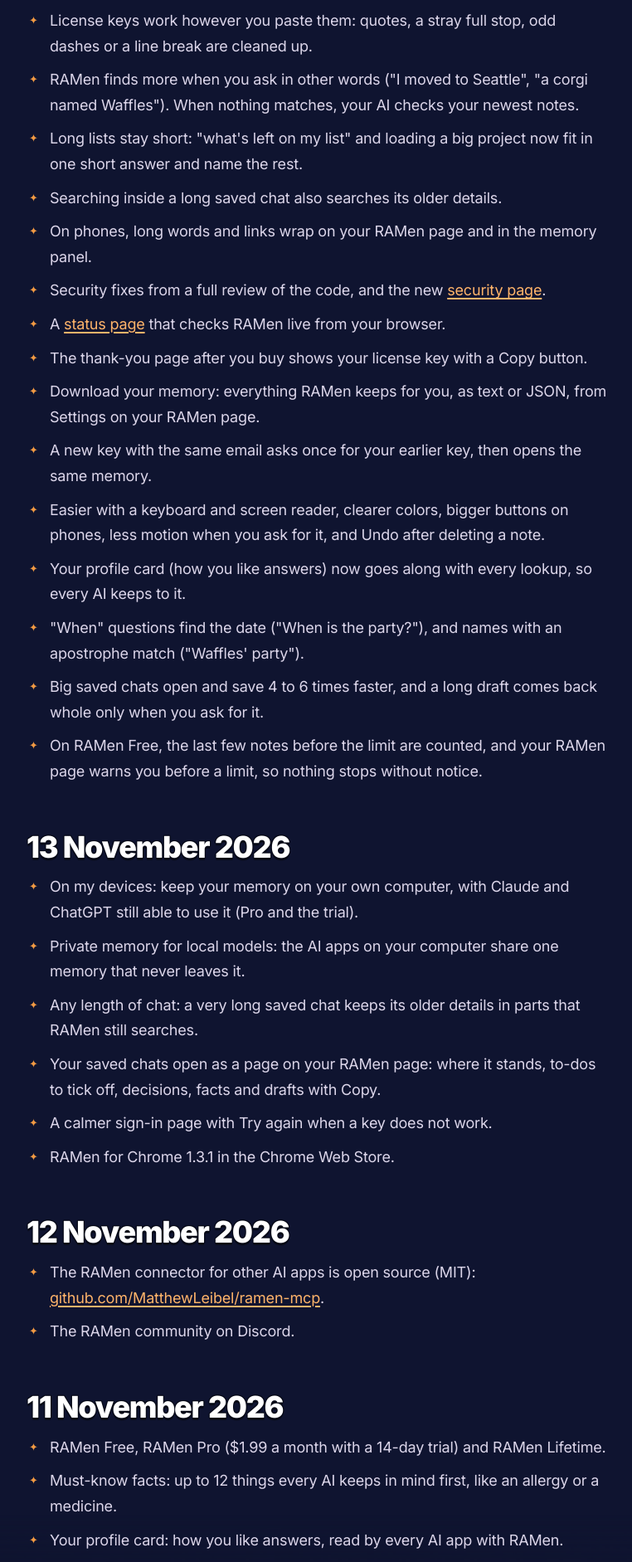
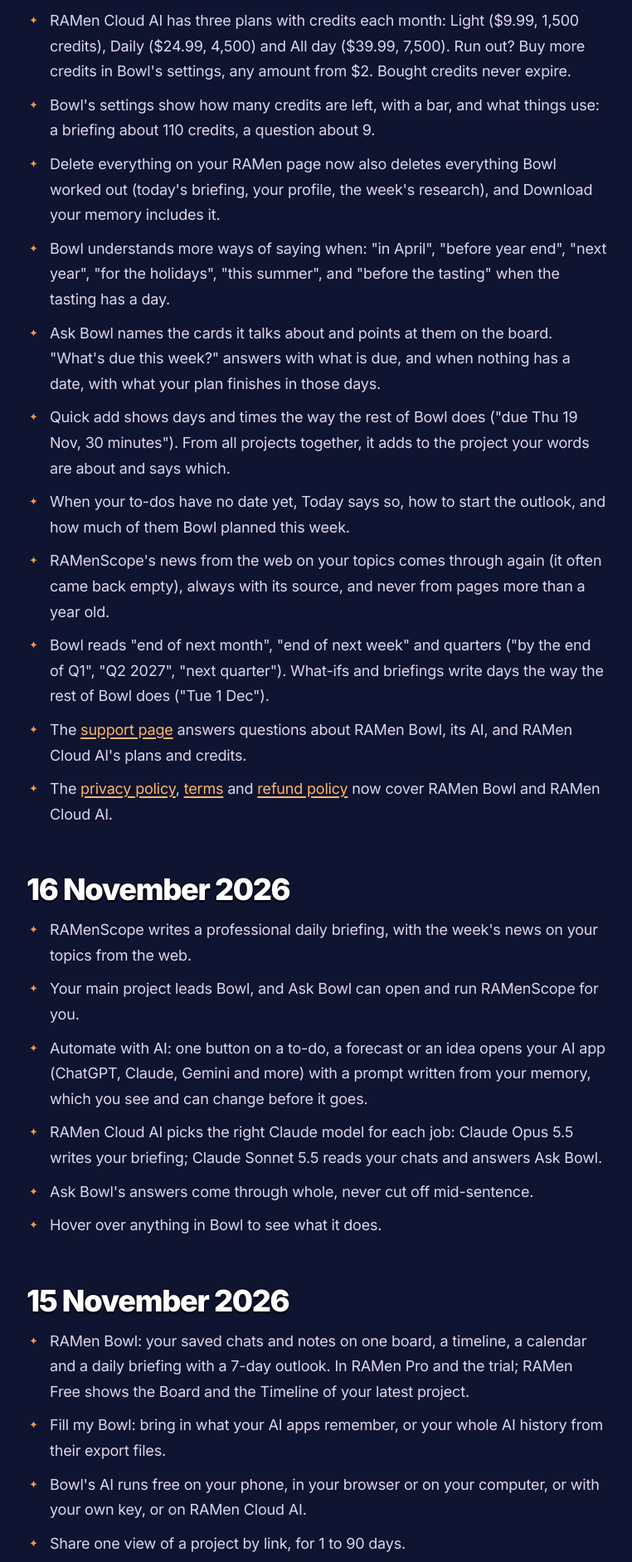
Before and after one commit to MatthewLeibel/ramen-site, a plain HTML site: page changelog.html in a window 1280 px wide. Shown: the part 737-2620 px from the top of the page at 83% size, without its empty margins (258-1020 px from the left). Drawn offline with Linux system fonts and the light colour scheme.

Commit message:
Home page: RAMen Bowl in the Free and Pro plans, Cloud AI named in the FAQ; support answers for Bowl and Cloud AI credits; changelog for 17 Nov

```diff
--- a/changelog.html
+++ b/changelog.html
@@ -65,6 +65,36 @@
 <section class="scene" style="--sky:#0f1430;--art:url(/assets/v2/lake.jpg);--art-m:url(/assets/v2/lake-m.jpg);--show:.75">
   <div class="wrap read">
     <article class="prose">
+<h2>17 November 2026</h2>
+<ul>
+<li>RAMen Cloud AI has three plans with credits each month: Light ($9.99, 1,500 credits), Daily ($24.99, 4,500) and All day ($39.99, 7,500). Run out? Buy more credits in Bowl's settings, any amount from $2. Bought credits never expire.</li>
+<li>Bowl's settings show how many credits are left, with a bar, and what things use: a briefing about 110 credits, a question about 9.</li>
+<li>Delete everything on your RAMen page now also deletes everything Bowl worked out (today's briefing, your profile, the week's research), and Download your memory includes it.</li>
+<li>Bowl understands more ways of saying when: "in April", "before year end", "next year", "for the holidays", "this summer", and "before the tasting" when the tasting has a day.</li>
+<li>Ask Bowl names the cards it talks about and points at them on the board. "What's due this week?" answers with what is due, and when nothing has a date, with what your plan finishes in those days.</li>
+<li>Quick add shows days and times the way the rest of Bowl does ("due Thu 19 Nov, 30 minutes"). From all projects together, it adds to the project your words are about and says which.</li>
+<li>When your to-dos have no date yet, Today says so, how to start the outlook, and how much of them Bowl planned this week.</li>
+<li>RAMenScope's news from the web on your topics comes through again (it often came back empty), always with its source, and never from pages more than a year old.</li>
+<li>Bowl reads "end of next month", "end of next week" and quarters ("by the end of Q1", "Q2 2027", "next quarter"). What-ifs and briefings write days the way the rest of Bowl does ("Tue 1 Dec").</li>
+<li>The <a href="support.html#bowl">support page</a> answers questions about RAMen Bowl, its AI, and RAMen Cloud AI's plans and credits.</li>
+<li>The <a href="privacy.html">privacy policy</a>, <a href="terms.html">terms</a> and <a href="refunds.html">refund policy</a> now cover RAMen Bowl and RAMen Cloud AI.</li>
+</ul>
+<h2>16 November 2026</h2>
+<ul>
+<li>RAMenScope writes a professional daily briefing, with the week's news on your topics from the web.</li>
+<li>Your main project leads Bowl, and Ask Bowl can open and run RAMenScope for you.</li>
+<li>Automate with AI: one button on a to-do, a forecast or an idea opens your AI app (ChatGPT, Claude, Gemini and more) with a prompt written from your memory, which you see and can change before it goes.</li>
+<li>RAMen Cloud AI picks the right Claude model for each job: Claude Opus 5.5 writes your briefing; Claude Sonnet 5.5 reads your chats and answers Ask Bowl.</li>
+<li>Ask Bowl's answers come through whole, never cut off mid-sentence.</li>
+<li>Hover over anything in Bowl to see what it does.</li>
+</ul>
+<h2>15 November 2026</h2>
+<ul>
+<li>RAMen Bowl: your saved chats and notes on one board, a timeline, a calendar and a daily briefing with a 7-day outlook. In RAMen Pro and the trial; RAMen Free shows the Board and the Timeline of your latest project.</li>
+<li>Fill my Bowl: bring in what your AI apps remember, or your whole AI history from their export files.</li>
+<li>Bowl's AI runs free on your phone, in your browser or on your computer, or with your own key, or on RAMen Cloud AI.</li>
+<li>Share one view of a project by link, for 1 to 90 days.</li>
+</ul>
 <h2>14 November 2026</h2>
 <ul>
 <li>License keys work however you paste them: quotes, a stray full stop, odd dashes or a line break are cleaned up.</li>
```
Also changed, not shown: index.html (+3 -1 lines), support.html (+6 -0 lines).
